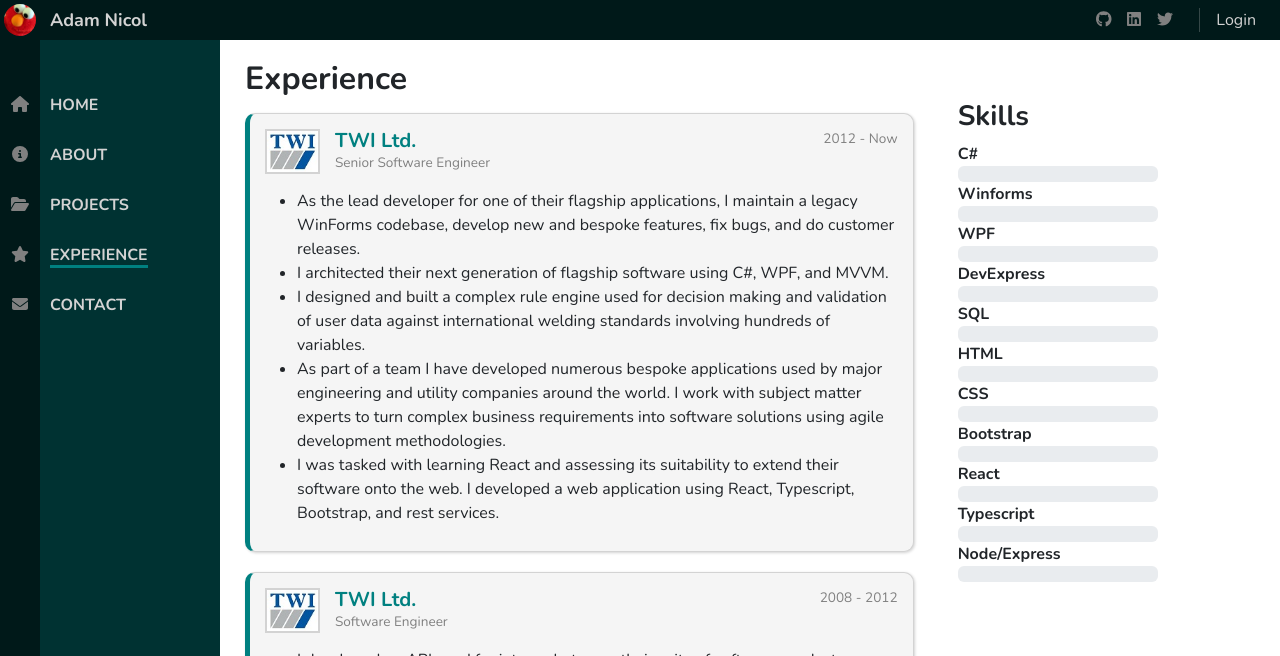
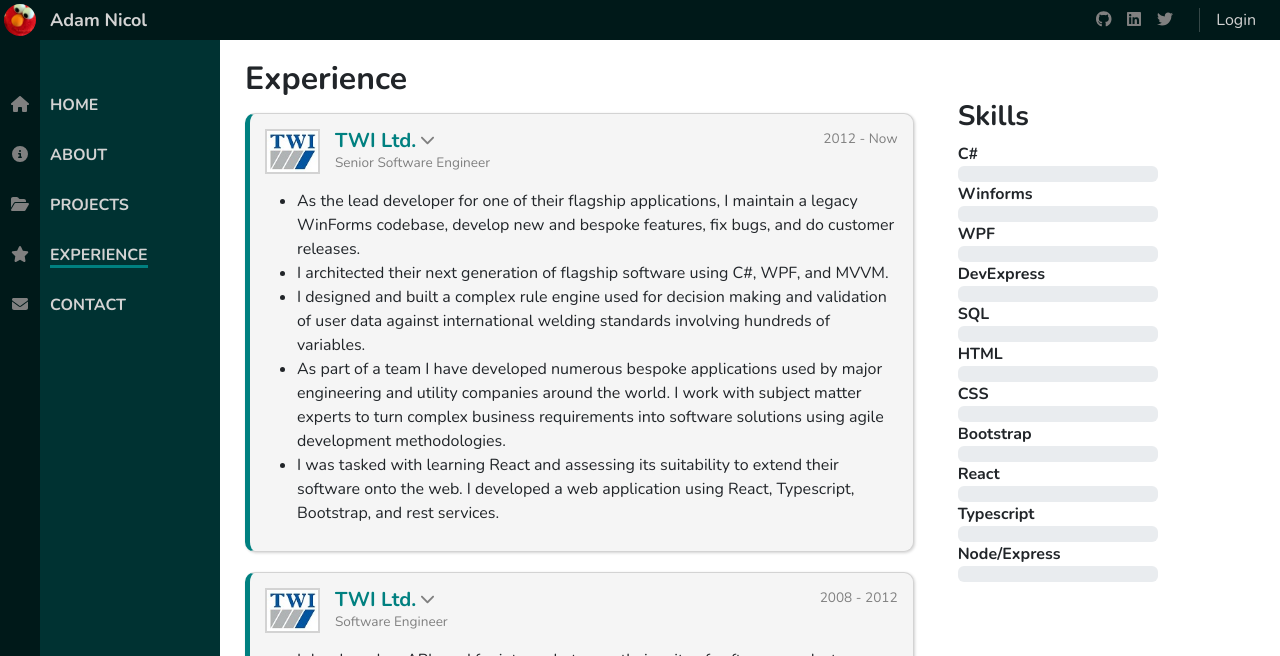
Before and after one commit to adamnicol/Portfolio, a React (Create React App) app in the folder client/: page /experience in a window 1280 px wide. Shown: the top 656 px of the page. Built offline with nearby package versions, Linux system fonts and the light colour scheme; no server answers; what @cloudinary/url-gen would draw is missing.

Commit message:
Add expand/collapse button

```diff
--- a/client/src/pages/experience/Experience.tsx
+++ b/client/src/pages/experience/Experience.tsx
@@ -1,4 +1,8 @@
+import { Collapse } from "react-bootstrap";
 import { companies, ICompany } from "./Experience.data";
+import { faChevronDown } from "@fortawesome/free-solid-svg-icons";
+import { FontAwesomeIcon } from "@fortawesome/react-fontawesome";
+import { useState } from "react";
 
 export function Experience() {
   return (
@@ -13,6 +17,8 @@ export function Experience() {
 
 function Company(props: { company: ICompany }) {
   const { company } = props;
+  const [expanded, setExpanded] = useState(true);
+
   return (
     <article className="callout">
       <div className="d-flex text-small text-secondary">
@@ -28,11 +34,20 @@ function Company(props: { company: ICompany }) {
             <a href={company.website} target="_blank" rel="noreferrer">
               {company.name}
             </a>
+            <FontAwesomeIcon
+              icon={faChevronDown}
+              size="xs"
+              className="ms-1"
+              role="button"
+              onClick={() => setExpanded(!expanded)}
+            />
           </h4>
           {company.position}
         </span>
         {company.from} - {company.to}
       </div>
+
+      <Collapse in={expanded}>
         <div>
           <ul>
             {company.responsibilities.map((entry, index) => (
@@ -40,6 +55,7 @@ function Company(props: { company: ICompany }) {
             ))}
           </ul>
         </div>
+      </Collapse>
     </article>
   );
 }
```
Lines whose indentation alone changed are shown as unchanged.
